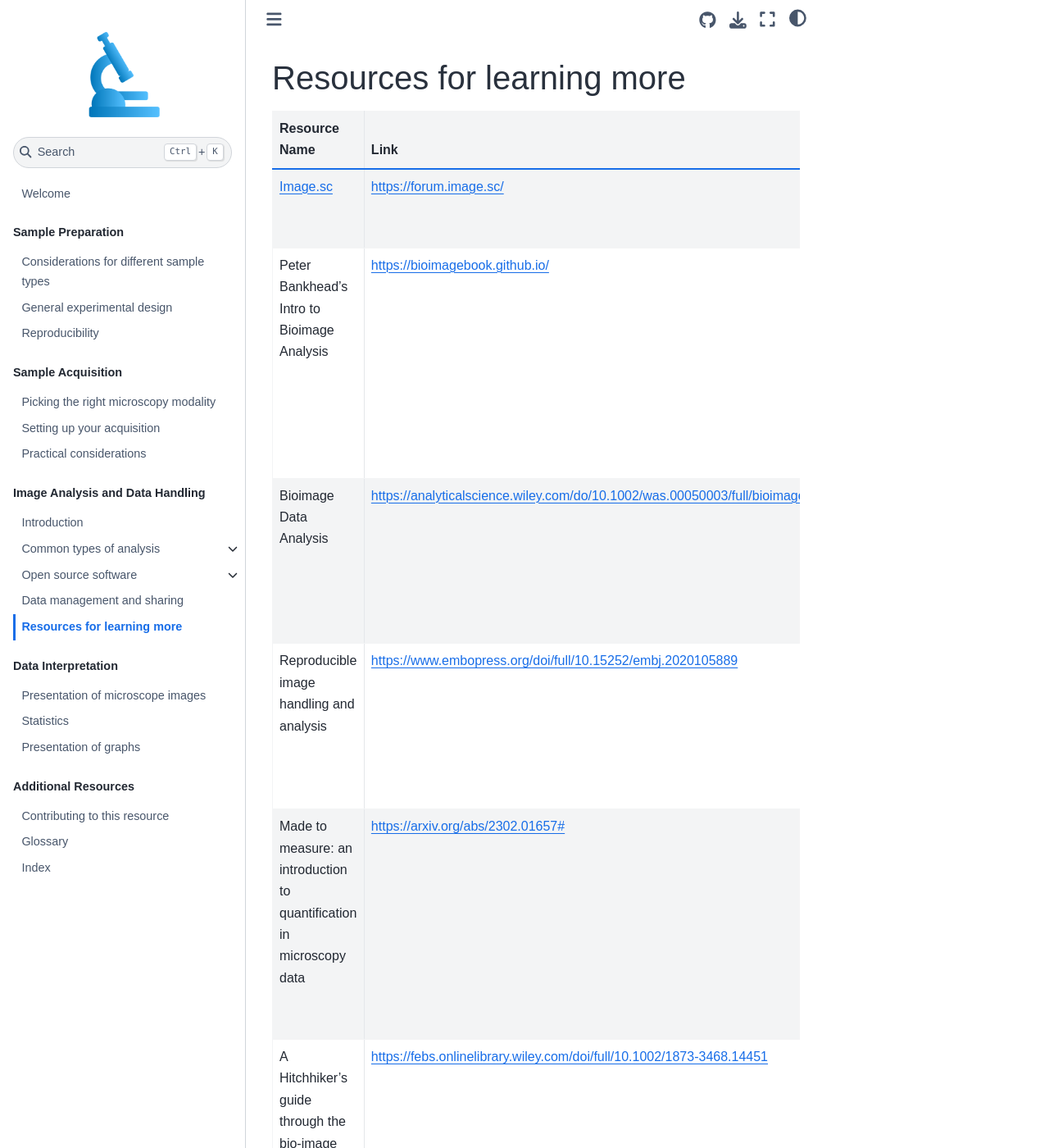
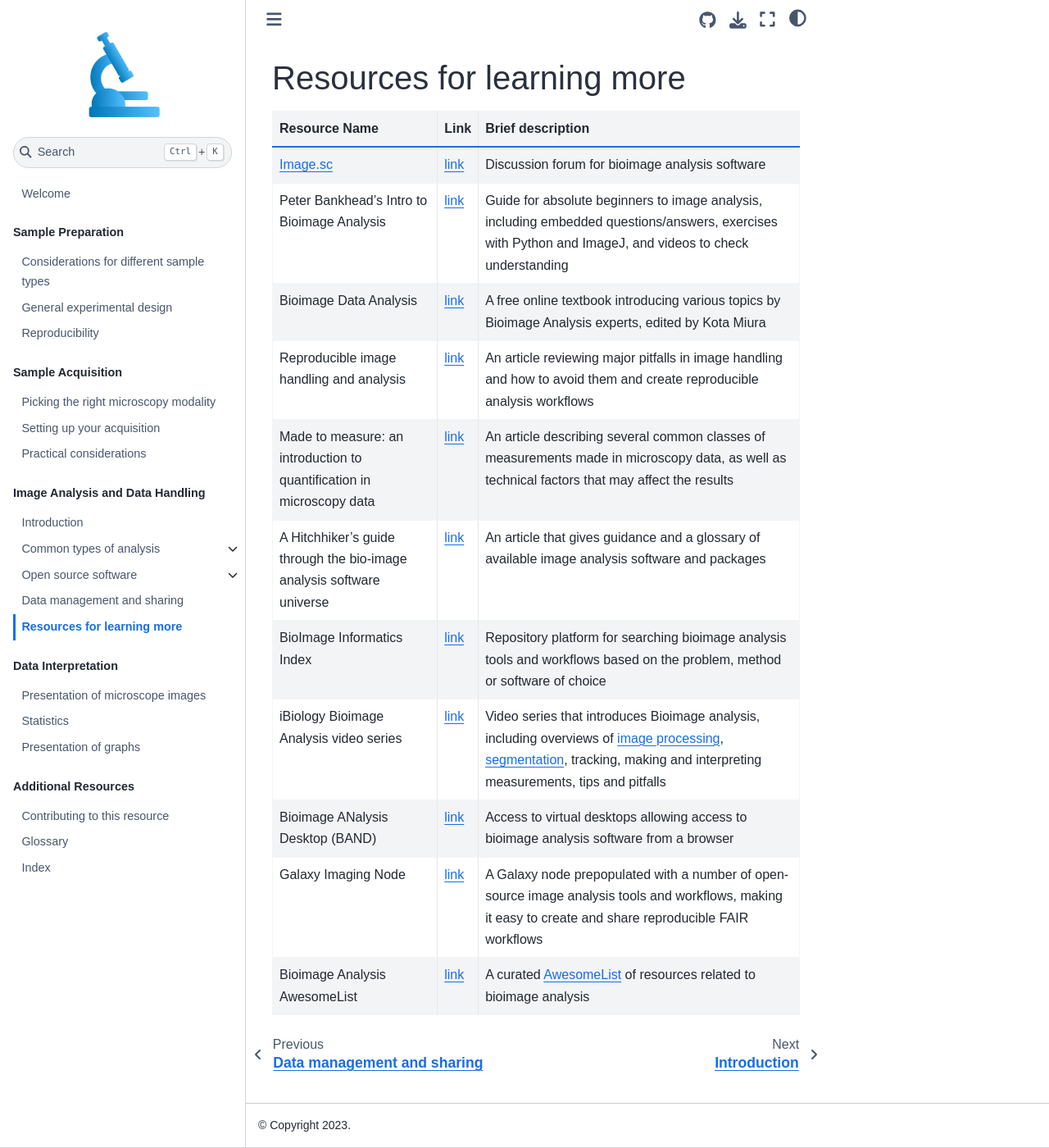
Before and after one commit to COBA-NIH/MicroscopyForBeginnersReferenceGuide, a Jupyter Book: the page built from 03_Image_analysis/Resources.md, in a window 1280 px wide and 1400 px high. Shown: the whole window at 82% size. Built offline with Jupyter Book 1.0.4 settings and Sphinx 7.4.7 and the Sphinx Book theme 1.1.4, drawn with Linux system fonts in a browser that asks for light colours; some of the changed text lies outside the part shown.

Commit message:
Use word link due to spacing issues

````diff
--- a/03_Image_analysis/Resources.md
+++ b/03_Image_analysis/Resources.md
@@ -8,39 +8,36 @@
   - **Link**
   - **Brief description**
 * - Image.sc
-  - https://forum.image.sc/
+  - [link](https://forum.image.sc/)
   - Discussion forum for bioimage analysis software
 * - Peter Bankhead’s Intro to Bioimage Analysis
-  - https://bioimagebook.github.io/
+  - [link](https://bioimagebook.github.io/)
   - Guide for absolute beginners to image analysis, including embedded questions/answers, exercises with Python and ImageJ, and videos to check understanding
 * - Bioimage Data Analysis
-  - https://analyticalscience.wiley.com/do/10.1002/was.00050003/full/bioimagedataanalysis.pdf
+  - [link](https://analyticalscience.wiley.com/do/10.1002/was.00050003/full/bioimagedataanalysis.pdf)
   - A free online textbook introducing various topics by Bioimage Analysis experts, edited by Kota Miura
 * - Reproducible image handling and analysis
-  - https://www.embopress.org/doi/full/10.15252/embj.2020105889
+  - [link](https://www.embopress.org/doi/full/10.15252/embj.2020105889)
   - An article reviewing major pitfalls in image handling and how to avoid them and create reproducible analysis workflows
 * - Made to measure: an introduction to quantification in microscopy data
-  - https://arxiv.org/abs/2302.01657#
+  - [link](https://arxiv.org/abs/2302.01657#)
   - An article describing several common classes of measurements made in microscopy data, as well as technical factors that may affect the results
 * - A Hitchhiker's guide through the bio-image analysis software universe
-  - https://febs.onlinelibrary.wiley.com/doi/full/10.1002/1873-3468.14451
+  - [link](https://febs.onlinelibrary.wiley.com/doi/full/10.1002/1873-3468.14451)
   - An article that gives guidance and a glossary of available image analysis software and packages
 * - BioImage Informatics Index
-  - https://biii.eu/
+  - [link](https://biii.eu/)
   - Repository platform for searching bioimage analysis tools and workflows based on the problem, method or software of choice
 * - iBiology Bioimage Analysis video series
-  - https://youtu.be/1xo4vi6Ub4I
+  - [link](https://youtu.be/1xo4vi6Ub4I)
   - Video series that introduces Bioimage analysis, including overviews of {term}`image processing`, {term}`segmentation`, tracking, making and interpreting measurements, tips and pitfalls
 * - Bioimage ANalysis Desktop (BAND)
-  - https://band.embl.de
+  - [link](https://band.embl.de)
   - Access to virtual desktops allowing access to bioimage analysis software from a browser
 * - Galaxy Imaging Node
-  - https://imaging.usegalaxy.eu/
+  - [link](https://imaging.usegalaxy.eu/)
   - A Galaxy node prepopulated with a number of open-source image analysis tools and workflows, making it easy to create and share reproducible FAIR workflows
 * - Bioimage Analysis AwesomeList
-  - https://github.com/hallvaaw/awesome-biological-image-analysis
-  - A curated [AwesomeList](https://github.com/sindresorhus/awesome) of resources related to bioimage analysis
-* - Bioimage Analysis AwesomeList
-  - https://github.com/hallvaaw/awesome-biological-image-analysis
+  - [link](https://github.com/hallvaaw/awesome-biological-image-analysis)
   - A curated [AwesomeList](https://github.com/sindresorhus/awesome) of resources related to bioimage analysis
 ```
````
Also changed, not shown: 01_Sample_preparation/Resources.md (+1 -1 lines), 02_Sample_acquisition/Resources.md (+1 -1 lines), 04_Data_presentation/Resources.md (+1 -1 lines).
